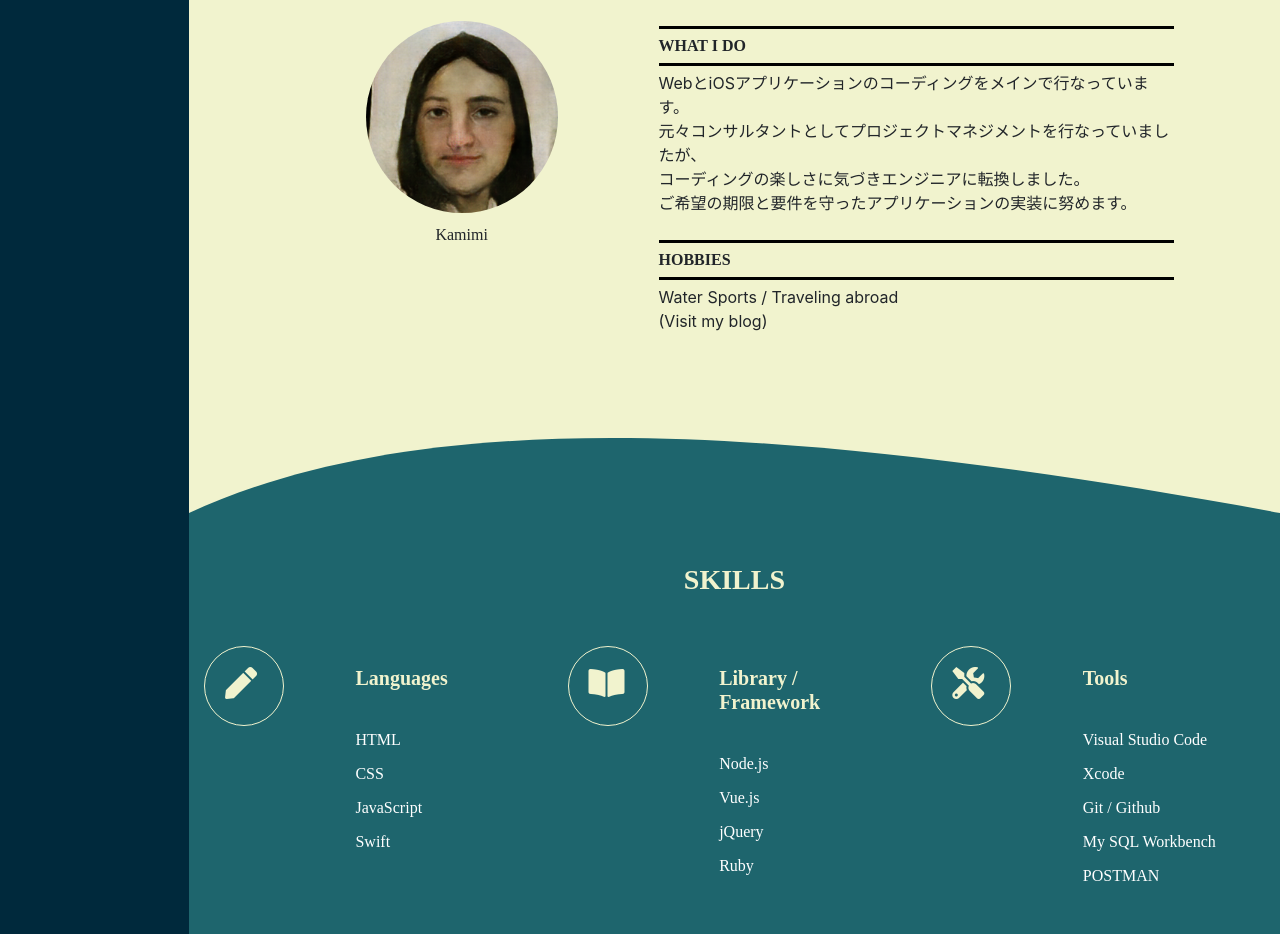
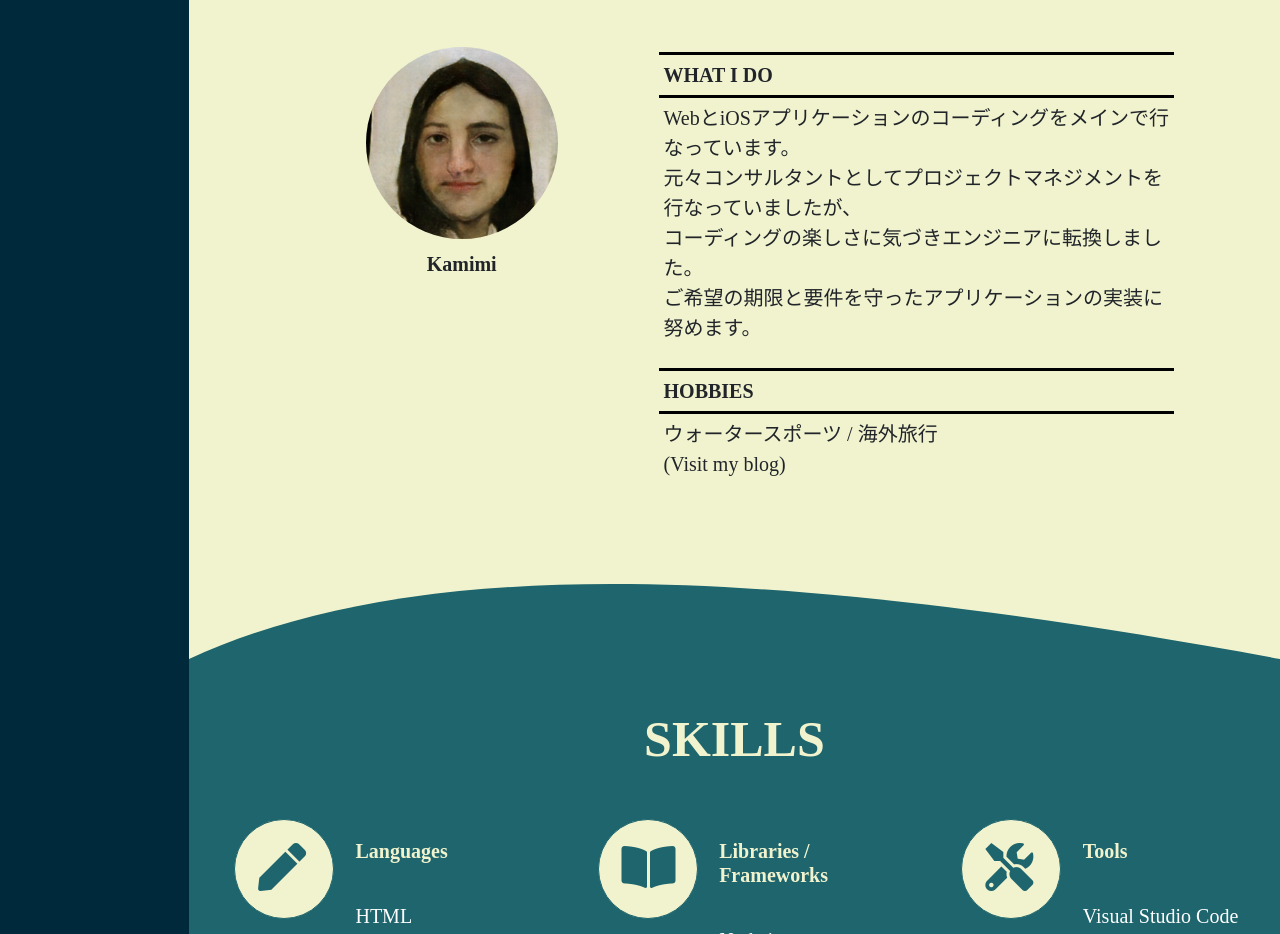
Before and after one commit to kamimi01/kamimi-portfolio, a website: page view/home.html in a window 1280 px wide. Shown: the part 929-1863 px from the top of the page. Drawn offline with nearby package versions, Linux system fonts and the light colour scheme.

Commit message:
modify: some styles

```diff
--- a/css/style.css
+++ b/css/style.css
@@ -99,6 +99,7 @@ html {
   color: var(--peacok-blue);
   font-family: var(--basic-font);
   font-weight: 600;
+  font-size: 50px;
 }
 
 .profile-pic {
@@ -114,6 +115,8 @@ html {
 .name-label {
   font-family: var(--basic-font);
   margin-top: 10px;
+  font-size: 20px;
+  font-weight: 600;
 }
 
 .whatido {
@@ -124,12 +127,21 @@ html {
 .hobbies-title {
   font-family: var(--basic-font);
   font-weight: 600;
+  font-size: 20px;
   border-top: solid 3px var(--black);
   border-bottom: solid 3px var(--black);
   padding-top: 5px;
   padding-bottom: 5px;
+  padding-left: 5px;
   margin-top: 5px;
   margin-bottom: 5px;
+}
+
+.whatido-content,
+.hobbies-content {
+  font-family: var(--basic-font);
+  font-size: 20px;
+  padding-left: 5px;
 }
 
 #skills-content {
@@ -143,6 +155,7 @@ html {
   color: var(--ivory);
   font-family: var(--basic-font);
   font-weight: 600;
+  font-size: 50px;
 }
 
 .skill-list {
@@ -167,25 +180,28 @@ html {
   margin-bottom: 10px;
   color: var(--white);
   font-family: var(--basic-font);
+  font-size: 20px;
 }
 
 .languages-icon,
 .libraries-icon,
 .tool-icon {
-  border: solid 1px var(--ivory);
+  border: solid 1px var(--peacok-blue);
+  background-color: var(--ivory);
   border-radius: 50%;
-  height: 80px;
-  width: 80px;
+  height: 100px;
+  width: 100px;
   margin-right: 0px;
+  margin-left: 30px;
 }
 
 .pen-icon,
 .book-icon,
 .tools-icon {
-  color: var(--ivory);
+  color: var(--peacok-blue);
   text-align: center;
   vertical-align: middle;
-  padding: 20px;
+  padding: 23px;
 }
 
 #products-content {
--- a/js/home_dom.js
+++ b/js/home_dom.js
@@ -11,7 +11,6 @@ $(function() {
     document.execCommand("copy");
     $textarea.remove();
 
-    //alert("Copy Mail Address to Clipboard");
     alert("Copy Mail Address to clipboard");
   });
 });
--- a/view/home.html
+++ b/view/home.html
@@ -86,7 +86,7 @@
                   </div>
                   <div class="hobbies">
                     <div class="hobbies-title">HOBBIES</div>
-                    <div class="hobbies-content">Water Sports / Traveling abroad<br>
+                    <div class="hobbies-content">ウォータースポーツ / 海外旅行<br>
                       (Visit my blog)</div>
                   </div>
                 </div>
@@ -106,7 +106,7 @@
                 <div class="skill-detail col-4">
                   <div class="row">
                     <div class="col-5">
-                      <div class="languages-icon"><i class="fas fa-pen fa-2x pen-icon"></i></div>
+                      <div class="languages-icon"><i class="fas fa-pen fa-3x pen-icon"></i></div>
                     </div>
                     <div class="col-7 skill-list">
                       <h4>Languages</h4>
@@ -122,10 +122,10 @@
                 <div class="skill-detail col-4">
                   <div class="row">
                     <div class="col-5">
-                      <div class="libraries-icon"><i class="fas fa-book-open fa-2x tools-icon"></i></div>
+                      <div class="libraries-icon"><i class="fas fa-book-open fa-3x tools-icon"></i></div>
                     </div>
                     <div class="col-7 skill-list">
-                      <h4>Library / Framework</h4>
+                      <h4>Libraries / Frameworks</h4>
                       <ul>
                         <li>Node.js</li>
                         <li>Vue.js</li>
@@ -138,7 +138,7 @@
                 <div class="skill-detail col-4">
                   <div class="row">
                     <div class="col-5">
-                      <div class="tool-icon"><i class="fas fa-tools fa-2x book-icon"></i></div>
+                      <div class="tool-icon"><i class="fas fa-tools fa-3x book-icon"></i></div>
                     </div>
                     <div class="col-7 skill-list">
                       <h4>Tools</h4>
@@ -235,7 +235,7 @@
                   <a href="#" target="_blank" class="twitter-link-contact"><i class="fab fa-twitter fa-3x"></i></a>
               </div>
             </div>
-            <h6>@copyright kamimi-portfolio</h6>
+            <h6>@copyright Kamimi</h6>
           </div>
         </div>
       </div>
```
